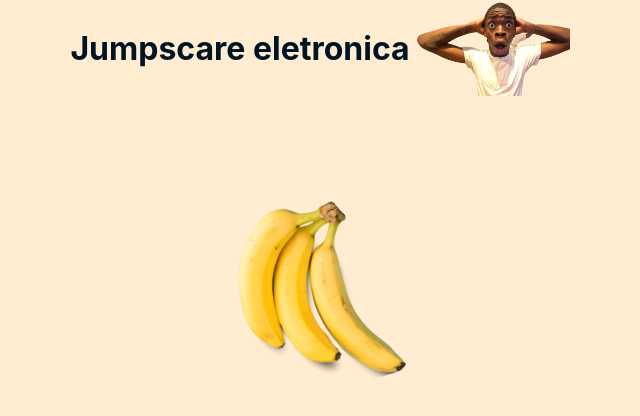
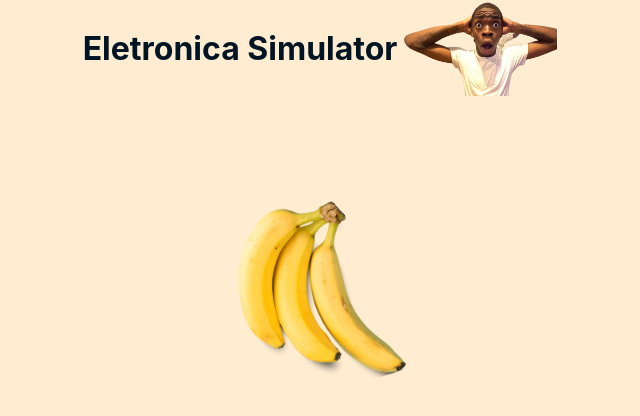
Before and after one commit to gustavo-zsilva/csb-hk48k2, a plain HTML site: page index.html in a window 1280 px wide. Shown: the whole page, without its empty margins (320-960 px from the left). Drawn offline with Linux system fonts and the light colour scheme.

Commit message:
Deployment from Codesandbox.

```diff
--- a/index.html
+++ b/index.html
@@ -1 +1 @@
-<!DOCTYPE html><html><head><title>Parcel Sandbox</title><meta charset="UTF-8"><link rel="stylesheet" href="/csb-hk48k2/src.93ef8600.css"></head><body> <div id="app"> <header> <h1> Jumpscare eletronica <img src="/csb-hk48k2/meme.6494b656.png" alt="Meme"> </h1> </header> <section> <img id="jumpscareImg" src="/csb-hk48k2/banana.e2bb456e.png" alt="Banana">  </section> </div> <script src="/csb-hk48k2/src.c5261ec6.js"></script> </body></html>
+<!DOCTYPE html><html><head><title>Eletronica simulator</title><meta charset="UTF-8"><link rel="stylesheet" href="/csb-hk48k2/src.c86f18b7.css"></head><body> <div id="app"> <header> <h1> Eletronica Simulator <img src="/csb-hk48k2/meme.6beaa542.png" alt="Meme"> </h1> </header> <section> <img id="jumpscareImg" src="/csb-hk48k2/banana.e2bb456e.png" alt="Banana"> <audio src="https://youtu.be/2J_LnGdDl5g" autoplay=""></audio>  </section> </div> <script src="/csb-hk48k2/src.d096981e.js"></script> </body></html>
--- a/src.93ef8600.css
+++ /dev/null
@@ -1,2 +0,0 @@
-*{margin:0;padding:0;box-sizing:border-box;font-family:-apple-system,BlinkMacSystemFont,Segoe UI,Roboto,Oxygen,Ubuntu,Cantarell,Open Sans,Helvetica Neue,sans-serif}html{height:100vh;background-color:#ffecd1;color:#001524}body #app{flex-direction:column;justify-content:center;grid-gap:6rem}body #app,header h1{display:flex;align-items:center}header img{width:10rem;height:6rem}section{display:flex;flex-direction:column;grid-gap:2rem}section #jumpscareImg{width:20rem;height:12rem;border-radius:50%}section #jumpscareImg:hover{animation-name:jumpscare;animation-duration:2.5s;animation-timing-function:ease-out}@keyframes jumpscare{0%{transform:scale(1) rotate(0)}50%{transform:scale(10) rotate(-1turn)}to{transform:scale(1) rotate(0)}}
-/*# sourceMappingURL=/csb-hk48k2/src.93ef8600.css.map */
--- /dev/null
+++ b/src.c86f18b7.css
@@ -0,0 +1,2 @@
+*{margin:0;padding:0;box-sizing:border-box;font-family:-apple-system,BlinkMacSystemFont,Segoe UI,Roboto,Oxygen,Ubuntu,Cantarell,Open Sans,Helvetica Neue,sans-serif}html{height:100vh;background-color:#ffecd1;color:#001524}body #app{flex-direction:column;justify-content:center;grid-gap:6rem}body #app,header h1{display:flex;align-items:center}header img{width:10rem;height:6rem}section{display:flex;flex-direction:column;grid-gap:2rem}section #jumpscareImg{width:20rem;height:12rem;border-radius:50%}section #jumpscareImg:hover{animation-name:jumpscare;animation-duration:2.5s;animation-timing-function:ease-out}@keyframes jumpscare{0%{transform:scale(1) rotate(0)}50%{transform:scale(1) rotate(-1turn)}to{transform:scale(1) rotate(0)}}
+/*# sourceMappingURL=/csb-hk48k2/src.c86f18b7.css.map */
--- a/src.c5261ec6.js
+++ b/src.d096981e.js
@@ -3,4 +3,4 @@ parcelRequire=function(e,r,t,n){var i,o="function"==typeof parcelRequire&&parcel
 },{}],"H99C":[function(require,module,exports) {
 "use strict";require("./styles.css");var a=document.querySelector("#jumpscareImg"),e=["https://sigaa.ifsc.edu.br/sigaa/verFoto?idFoto=2793769&key=0d1fdfa30f329d12820255fd85a93098","https://sigaa.ifsc.edu.br/sigaa/verFoto?idFoto=2791149&key=0232827634b1e7c0eb7dbc73440d53de","https://sigaa.ifsc.edu.br/sigaa/verFoto?idFoto=2791156&key=2d960cc83122585caf643b7dda730e21","https://sigaa.ifsc.edu.br/sigaa/verFoto?idFoto=2791226&key=de10c11f3ab1932ff8f01f03ac584595","https://sigaa.ifsc.edu.br/sigaa/verFoto?idFoto=2791237&key=d55410700ac085017a6f7dacc714f2cd","https://sigaa.ifsc.edu.br/sigaa/verFoto?idFoto=2791138&key=94597543ce0103f24ead1d955d8f324a","https://sigaa.ifsc.edu.br/sigaa/verFoto?idFoto=2793786&key=c18988c227b801bc121cfb1b61b490bd","https://sigaa.ifsc.edu.br/sigaa/verFoto?idFoto=2791161&key=30d36d6ba94bd0dfee8a1add421aedcf","https://sigaa.ifsc.edu.br/sigaa/verFoto?idFoto=2050971&key=057bd2ed0dd9d0376a0a11d3e84c4dc7","https://sigaa.ifsc.edu.br/sigaa/verFoto?idFoto=2793796&key=d7acba78fae06c8354945221640e0f5f"];function d(){a.src="./src/assets/images/banana.png"}function s(){var d=Math.floor(Math.random()*e.length);a.src=e[d]}a.addEventListener("mouseover",s),a.addEventListener("mouseout",d);
 },{"./styles.css":"D9Nj"}]},{},["H99C"], null)
-//# sourceMappingURL=/csb-hk48k2/src.c5261ec6.js.map
+//# sourceMappingURL=/csb-hk48k2/src.d096981e.js.map
```
Also changed, not shown: meme.6494b656.png (deleted), meme.6beaa542.png (added), 4 other files.
